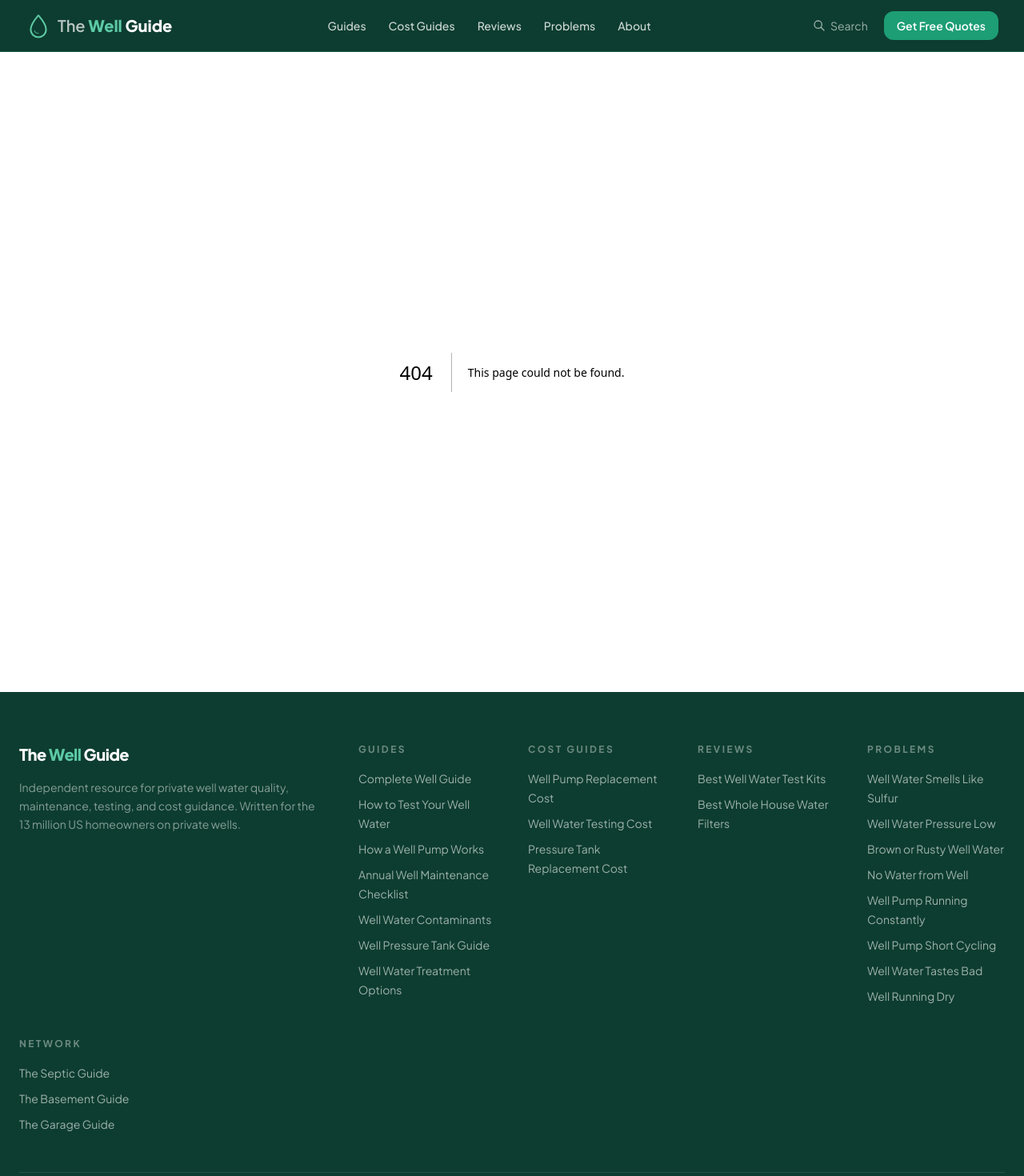
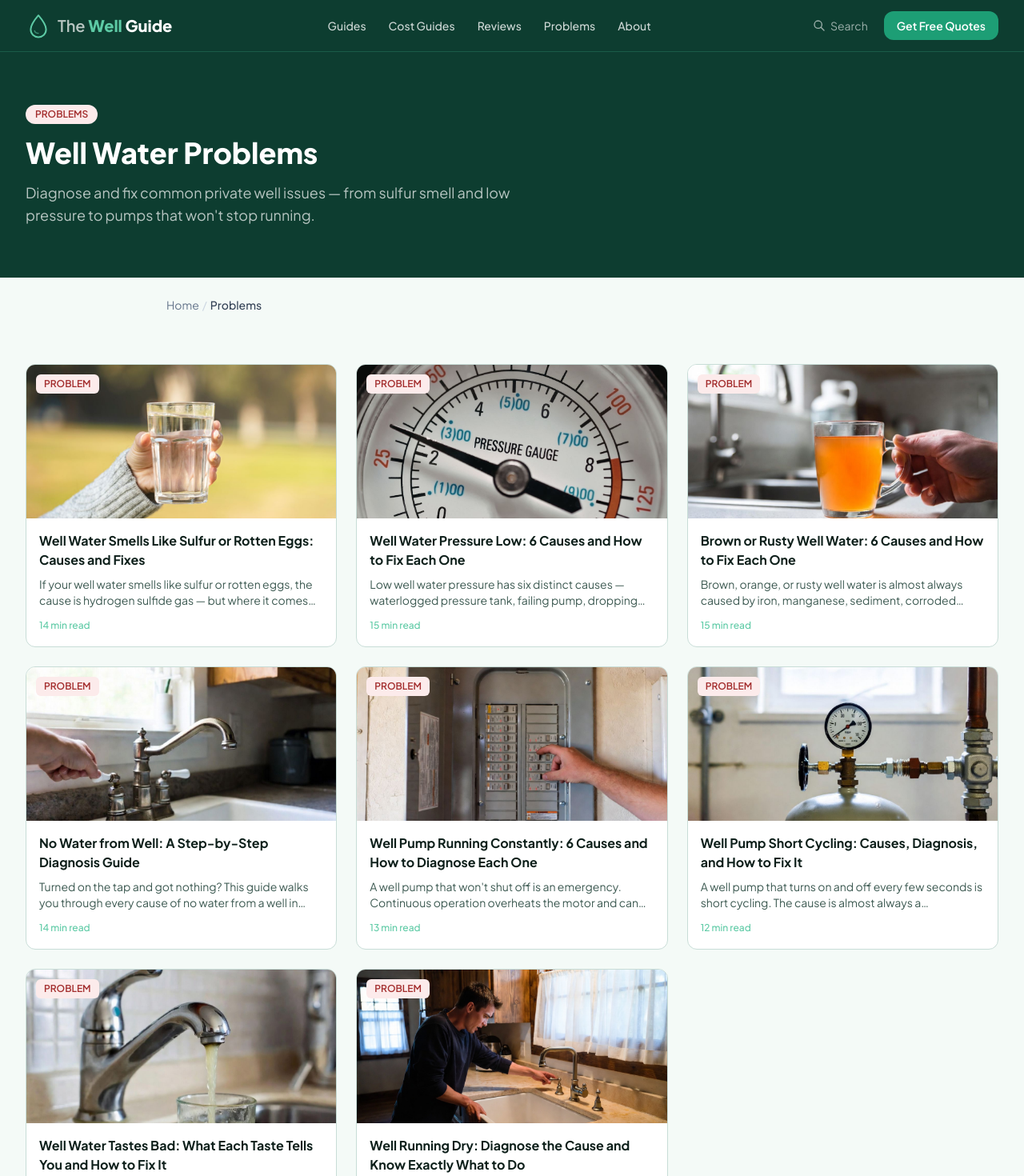
Before and after one commit to thebasementguide2026/thewell.guide-, a Next.js app: page /problems in a window 1280 px wide. Before the commit this address had no page. Shown: the top 1470 px of the page at 80% size. Built offline with nearby package versions, Linux system fonts and the light colour scheme.

Commit message:
Add problems section index page

```diff
--- /dev/null
+++ b/app/problems/page.tsx
@@ -0,0 +1,68 @@
+import Link from 'next/link'
+import Image from 'next/image'
+import Breadcrumbs from '@/components/Breadcrumbs'
+import LeadForm from '@/components/LeadForm'
+
+export const metadata = {
+  title: 'Well Water Problems | The Well Guide',
+  description: 'Diagnose and fix common private well problems — sulfur smell, low pressure, brown water, no water, pump issues, bad taste, and more.',
+  alternates: { canonical: 'https://www.thewell.guide/problems' },
+}
+
+const problems = [
+  { title: 'Well Water Smells Like Sulfur or Rotten Eggs: Causes and Fixes', href: '/problems/well-water-smells-like-sulfur', description: 'If your well water smells like sulfur or rotten eggs, the cause is hydrogen sulfide gas — but where it comes from determines how you fix it. Covers all four sources, diagnosis, and every treatment option.', image: '/glassofwater.jpg', readTime: '14 min read' },
+  { title: 'Well Water Pressure Low: 6 Causes and How to Fix Each One', href: '/problems/well-water-pressure-low', description: 'Low well water pressure has six distinct causes — waterlogged pressure tank, failing pump, dropping water table, clogged well screen, faulty pressure switch, or clogged filters — and each requires a different fix.', image: '/well pressure.jpg', readTime: '15 min read' },
+  { title: 'Brown or Rusty Well Water: 6 Causes and How to Fix Each One', href: '/problems/brown-rusty-well-water', description: 'Brown, orange, or rusty well water is almost always caused by iron, manganese, sediment, corroded pipes, disturbed sediment, or surface water infiltration. The color and timing of the discoloration are the diagnostic keys.', image: '/Well guide brown water.jpg', readTime: '15 min read' },
+  { title: 'No Water from Well: A Step-by-Step Diagnosis Guide', href: '/problems/no-water-from-well', description: 'Turned on the tap and got nothing? This guide walks you through every cause of no water from a well in order of likelihood, from a tripped breaker you can fix in 30 seconds to a failed pump that needs a contractor.', image: '/nowaterinwell.jpg', readTime: '14 min read' },
+  { title: 'Well Pump Running Constantly: 6 Causes and How to Diagnose Each One', href: '/problems/well-pump-running-constantly', description: 'A well pump that won\'t shut off is an emergency. Continuous operation overheats the motor and can destroy a $2,000 pump within hours. This guide shows you how to diagnose every cause in order of likelihood.', image: '/constantlyrunning.jpg', readTime: '13 min read' },
+  { title: 'Well Pump Short Cycling: Causes, Diagnosis, and How to Fix It', href: '/problems/well-pump-short-cycling', description: 'A well pump that turns on and off every few seconds is short cycling. The cause is almost always a waterlogged pressure tank. This guide shows you how to diagnose every cause, what to check yourself, and when to call a contractor.', image: '/cycling.jpg', readTime: '12 min read' },
+  { title: 'Well Water Tastes Bad: What Each Taste Tells You and How to Fix It', href: '/problems/well-water-tastes-bad', description: 'A complete taste-to-cause diagnostic guide for private well water. Every bad taste mapped to its specific cause, health risk level, required test, and treatment.', image: '/well tastebad.jpg', readTime: '12 min read' },
+  { title: 'Well Running Dry: Diagnose the Cause and Know Exactly What to Do', href: '/problems/well-running-dry', description: 'The complete guide to a well running dry. Learn the four distinct scenarios — temporary drawdown, seasonal water table drop, pump set wrong, and true aquifer depletion — and the specific diagnosis and fix for each.', image: '/well dry.png', readTime: '13 min read' },
+]
+
+export default function ProblemsIndexPage() {
+  return (
+    <>
+      {/* Hero Header */}
+      <section style={{ backgroundColor: '#0D3D30' }} className='text-white py-16'>
+        <div className='container-custom'>
+          <span className='inline-block px-3 py-1 text-xs font-semibold rounded-full mb-4' style={{ backgroundColor: '#FCEBEB', color: '#A32D2D' }}>PROBLEMS</span>
+          <h1 className='text-4xl font-extrabold mb-4'>Well Water Problems</h1>
+          <p className='text-lg text-white/70 max-w-2xl'>Diagnose and fix common private well issues — from sulfur smell and low pressure to pumps that won&apos;t stop running.</p>
+        </div>
+      </section>
+
+      <Breadcrumbs items={[{ label: 'Problems' }]} />
+
+      {/* Article Grid */}
+      <section className='py-16'>
+        <div className='container-custom'>
+          <div className='grid grid-cols-1 md:grid-cols-2 lg:grid-cols-3 gap-6'>
+            {problems.map((problem) => (
+              <Link key={problem.href} href={problem.href} className='group rounded-xl overflow-hidden border border-[#C8DDD7] hover:shadow-lg transition-shadow bg-white'>
+                <div className='relative h-48 overflow-hidden'>
+                  <Image src={problem.image} alt={problem.title} fill className='object-cover group-hover:scale-105 transition-transform duration-300' />
+                  <span className='absolute top-3 left-3 px-2.5 py-1 text-xs font-semibold rounded-md' style={{ backgroundColor: '#FCEBEB', color: '#A32D2D' }}>PROBLEM</span>
+                </div>
+                <div className='p-4'>
+                  <h2 className='font-bold text-[#0D1F1A] group-hover:text-[#1D9E75] mb-2'>{problem.title}</h2>
+                  <p className='text-sm text-[#3D5A52] line-clamp-2 mb-2'>{problem.description}</p>
+                  <span className='text-xs text-[#5DCAA5] font-medium'>{problem.readTime}</span>
+                </div>
+              </Link>
+            ))}
+          </div>
+        </div>
+      </section>
+
+      {/* Lead Form CTA */}
+      <section className='py-16' style={{ backgroundColor: '#0D3D30' }}>
+        <div className='container-custom text-center'>
+          <h2 className='text-3xl font-bold text-white mb-4'>Need a Well Professional?</h2>
+          <p className='text-white/70 text-lg max-w-xl mx-auto mb-8'>Get free quotes from licensed well contractors in your area. No obligation, no spam.</p>
+          <LeadForm />
+        </div>
+      </section>
+    </>
+  )
+}
```
